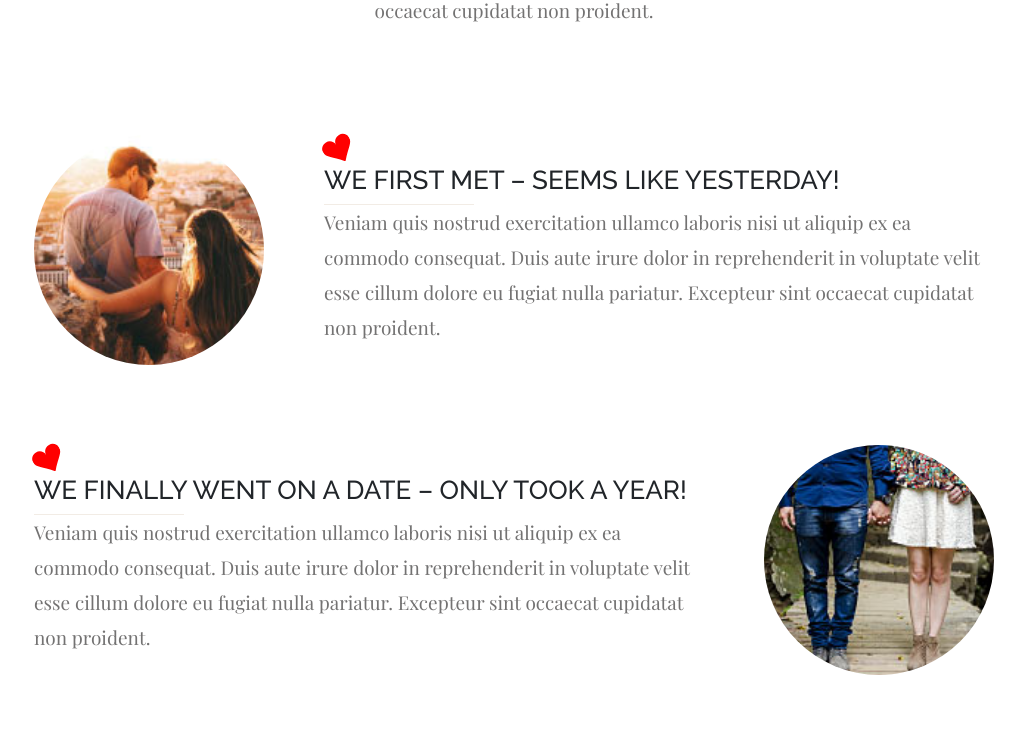
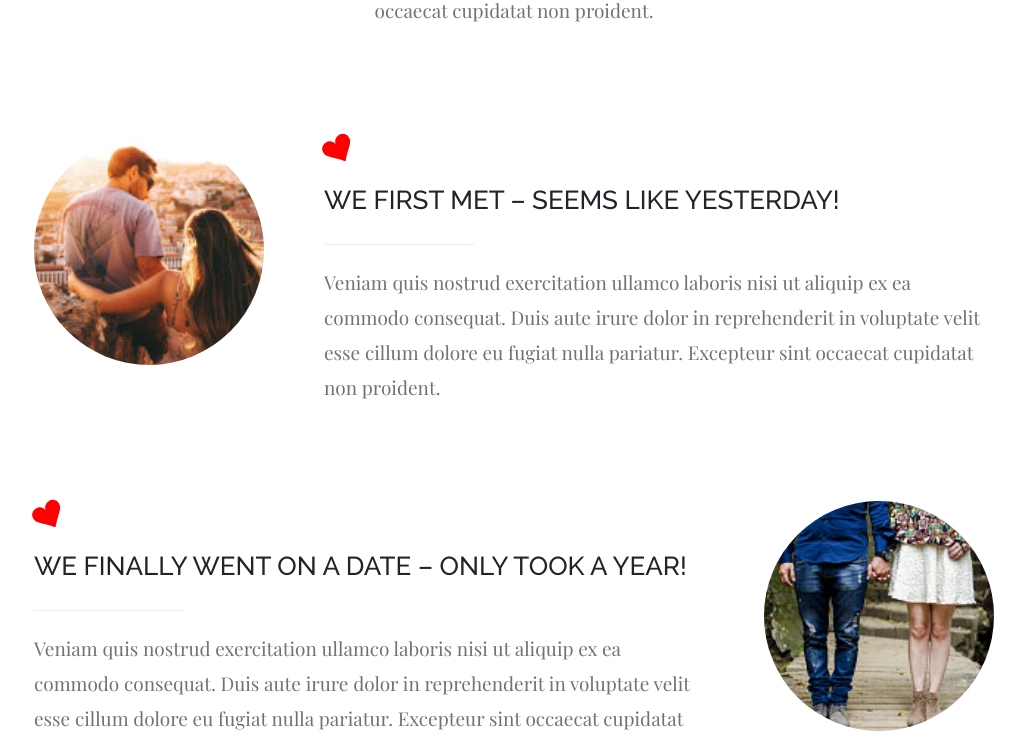
Before and after one commit to molerojj/J-Y-Wedding, a React (Vite) app: page / in a window 1280 px wide. Shown: the part 4380-5124 px from the top of the page, without its empty margins (126-1151 px from the left). Built offline with nearby package versions, Linux system fonts and the light colour scheme; a web font is replaced by a local one.

Commit message:
card love story fix gap

```diff
--- a/src/style/Styles.module.css
+++ b/src/style/Styles.module.css
@@ -293,6 +293,12 @@
     margin-bottom: 80px;
 }
 
+.text {
+    display: flex;
+    flex-direction: column;
+    gap: 20px;
+}
+
 .photo {
     width: 230px;
     height: 230px;
```
